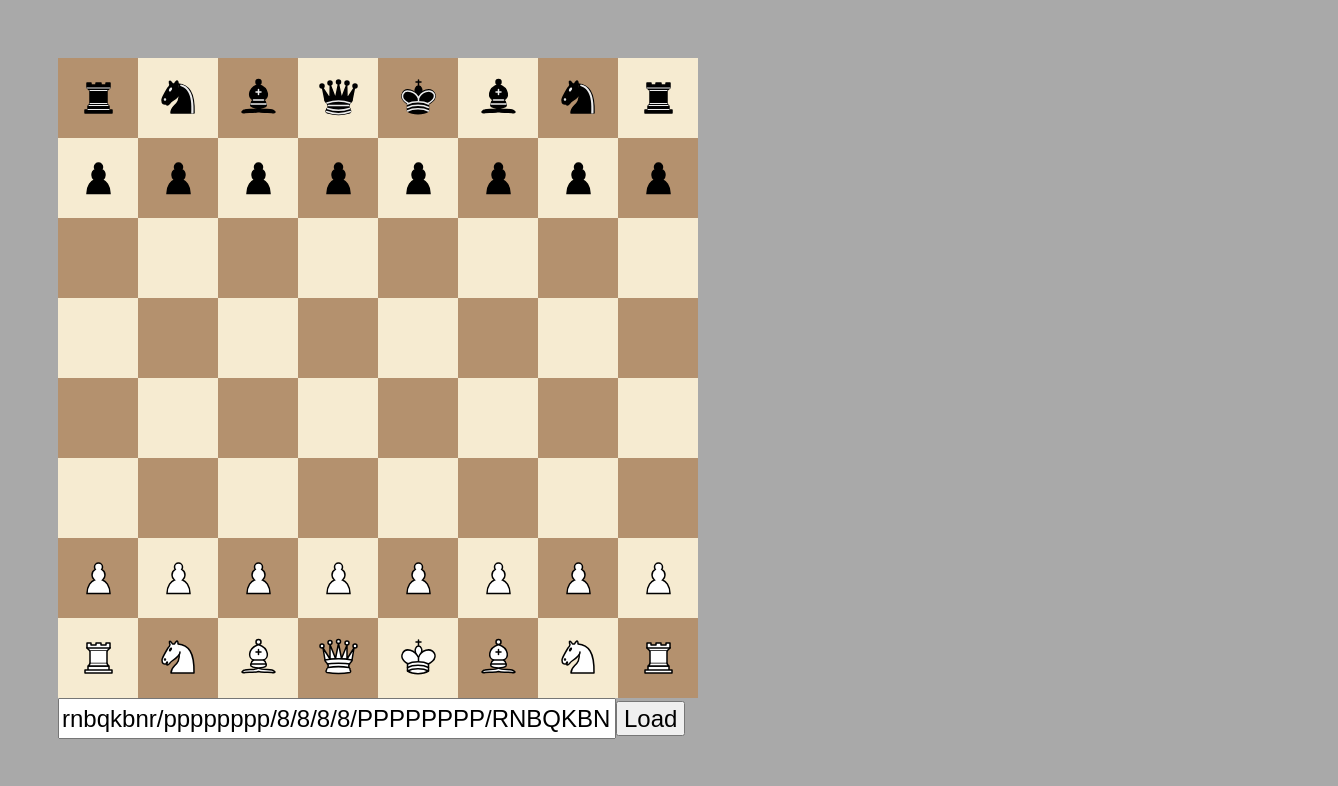
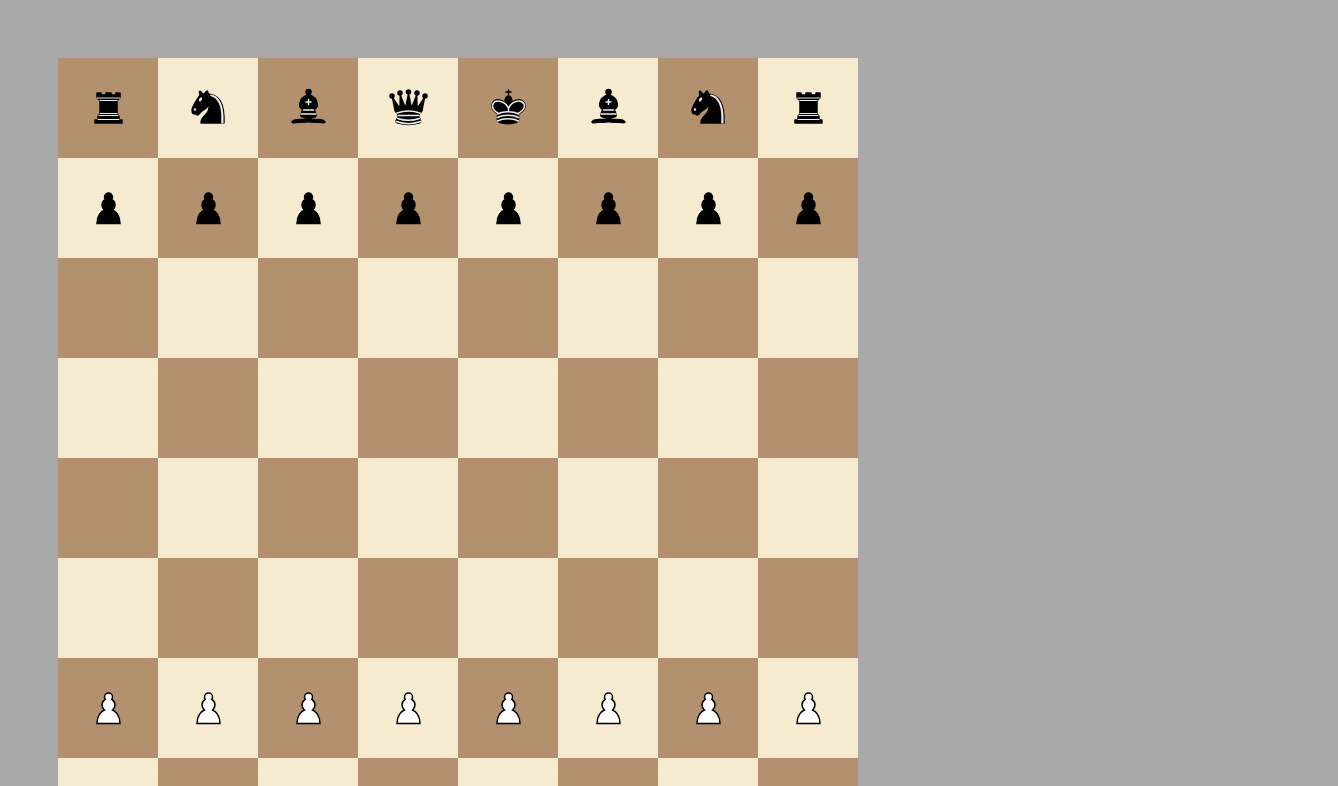
Before and after one commit to twjwesterhold/chess-text, a Next.js app: page / in a window 1280 px wide. Shown: the top 786 px of the page, 1338 px wide, since content can reach past the window. Built offline with nearby package versions, Linux system fonts and the light colour scheme.

Commit message:
Fix wonky board

```diff
--- a/app/layout.tsx
+++ b/app/layout.tsx
@@ -1,5 +1,9 @@
 import { inter } from "./style/fonts";
 import "./styles.css";
+
+export const metadata = {
+  title: "Chess Text"
+};
 
 const RootLayout = ({ children }) => {
   return (
--- a/app/styles.css
+++ b/app/styles.css
@@ -4,9 +4,10 @@
 }
 
 .square {
-  height: 80px;
-  width: 80px;
-  float: left;
+  height: 10vw;
+  width: 10vw;
+  max-width: 100px;
+  max-height: 100px;
   border: 0;
 }
 
@@ -35,8 +36,15 @@
   font-size: 24px;
 }
 
-.board-row:after {
-  clear: both;
-  content: "";
-  display: table;
+.board-row {
+  display: flex;
+  width: 100vw;
+  height: auto;
 }
+
+.board {
+  display: inline-block;
+  width: 90vw;
+  max-width: 1000px;
+  height: auto;
+}
--- a/app/ui/board.tsx
+++ b/app/ui/board.tsx
@@ -34,6 +34,7 @@ const Board = () => {
 
   return (
     <div>
+      <div className="board">
         {!!board && board.map((row, rank) => {
           return (
             <div key={rank} className="board-row">
@@ -50,6 +51,7 @@ const Board = () => {
             </div>
           );
         })}
+      </div>
       <form id="fen-submit" onSubmit={handleSubmit}>
         <input
           id="fen-submit-text"
--- a/app/ui/piece.tsx
+++ b/app/ui/piece.tsx
@@ -13,23 +13,23 @@ import {
   WhiteRook,
 } from "./pieces";
 
-const pieceMap = {
-  b: <BlackBishop />,
-  k: <BlackKing />,
-  n: <BlackKnight />,
-  p: <BlackPawn />,
-  q: <BlackQueen />,
-  r: <BlackRook />,
-  B: <WhiteBishop />,
-  K: <WhiteKing />,
-  N: <WhiteKnight />,
-  P: <WhitePawn />,
-  Q: <WhiteQueen />,
-  R: <WhiteRook />,
-};
+const pieceMap = new Map([
+  ['b', <BlackBishop key='b' />],
+  ['k', <BlackKing key='k' />],
+  ['n', <BlackKnight key='n' />],
+  ['p', <BlackPawn key='p' />],
+  ['q', <BlackQueen key='q' />],
+  ['r', <BlackRook key='r' />],
+  ['B', <WhiteBishop key='B' />],
+  ['K', <WhiteKing key='K' />],
+  ['N', <WhiteKnight key='N' />],
+  ['P', <WhitePawn key='P' />],
+  ['Q', <WhiteQueen key='Q' />],
+  ['R', <WhiteRook key='R' />],
+]);
 
 const Piece = ({ piece }) => {
-  return <>{pieceMap[piece]}</>;
+  return <>{pieceMap.get(piece)}</>;
 };
 
 export default Piece;
```
Lines whose indentation alone changed are shown as unchanged.
